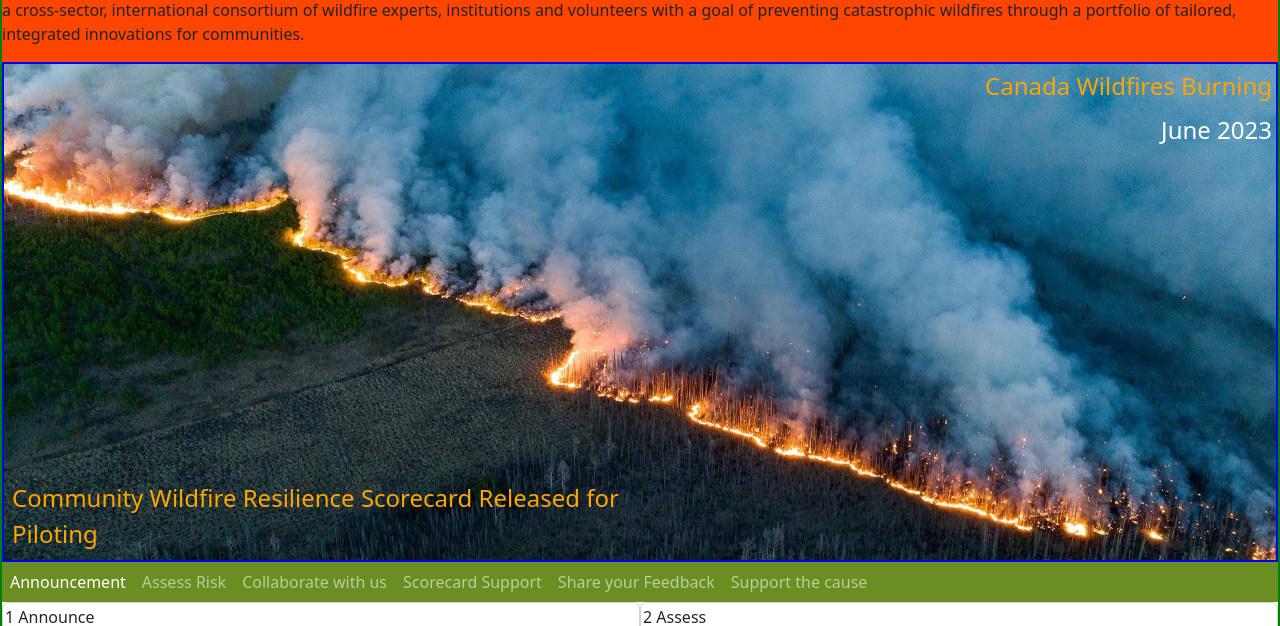
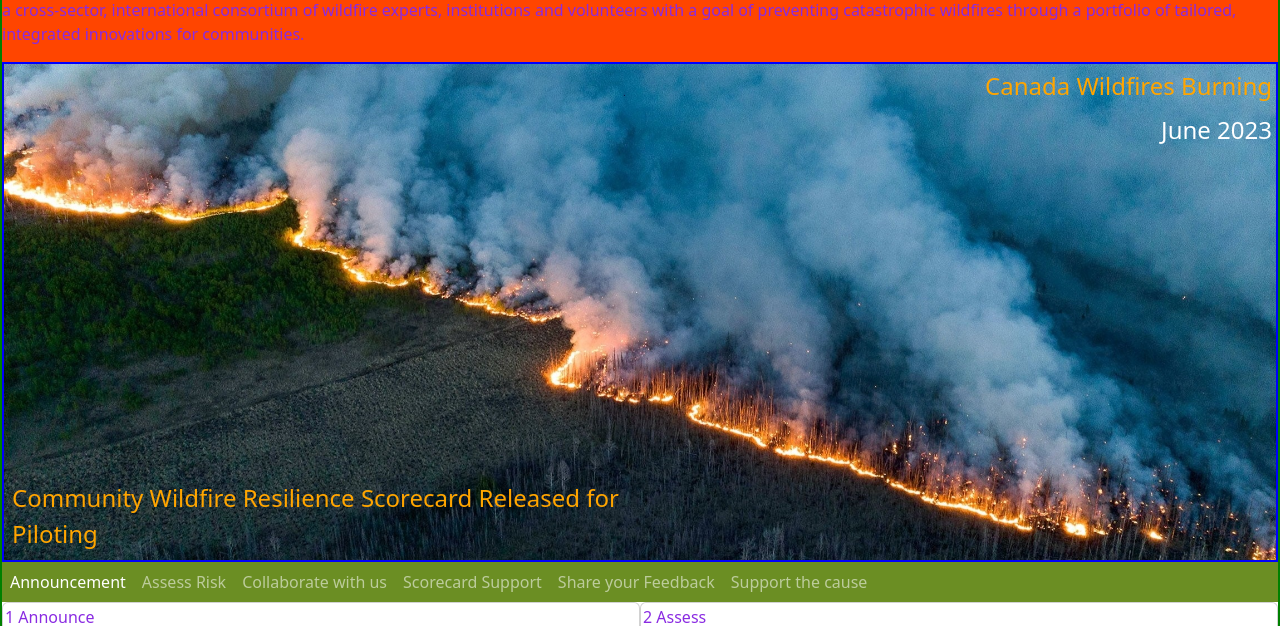
Before and after one commit to ClaudiaBrennerUSA/Wildfire-Resilience, a plain HTML site: page src/main/views/index.html in a window 1280 px wide. Shown: the part 162-788 px from the top of the page. Drawn offline with nearby package versions, Linux system fonts and the light colour scheme; files that its build step writes are made by us from their sources; files whose address does not match are found by name.

Commit message:
Minor Styling changes - to be overwritten by Hiral's Styling work

```diff
--- a/src/main/static_files/assets/style/system.css
+++ b/src/main/static_files/assets/style/system.css
@@ -1,3 +1,8 @@
+body {
+    color: #18181d;
+    color:blueviolet;
+}
+
 .width-100-pct {
     min-width: 100%;
     width:100%;
```
Also changed, not shown: src/main/views/index.html (+2 -1 lines).
